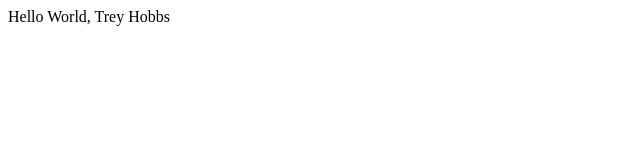
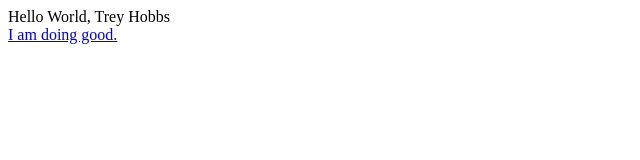
Before and after one commit to treyto999/WebDesignTH, a plain HTML site: page index.html in a window 1280 px wide. Shown: the whole page, without its empty margins (0-640 px from the left). Drawn offline with Linux system fonts and the light colour scheme.

Commit message:
Added anchor tag

```diff
--- a/index.html
+++ b/index.html
@@ -11,5 +11,8 @@
     <div>
       Hello World, Trey Hobbs
     </div>
+    <a href="How-are-you">
+      I am doing good.
+    </a>
   </body>
 </html>
```
